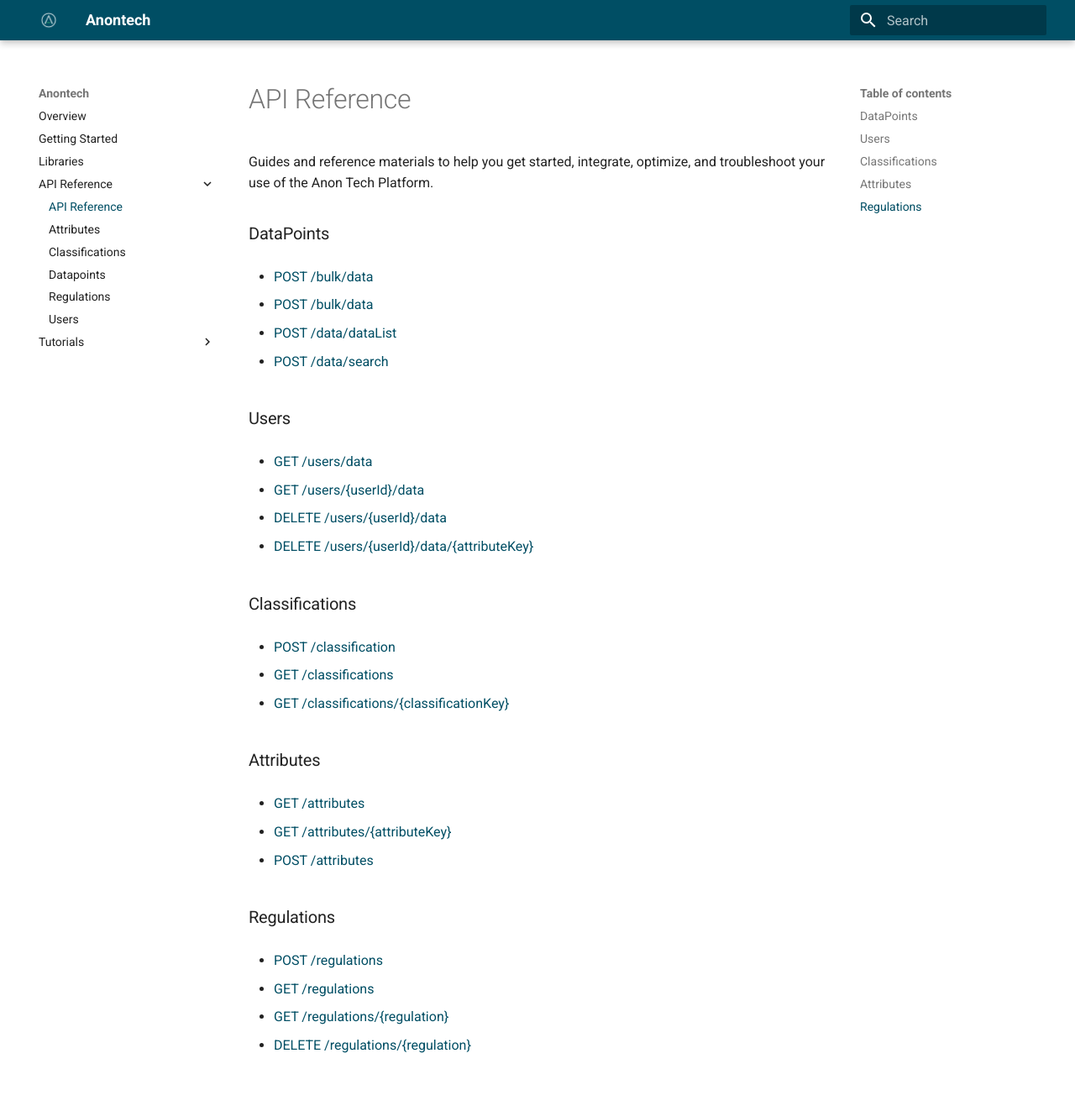
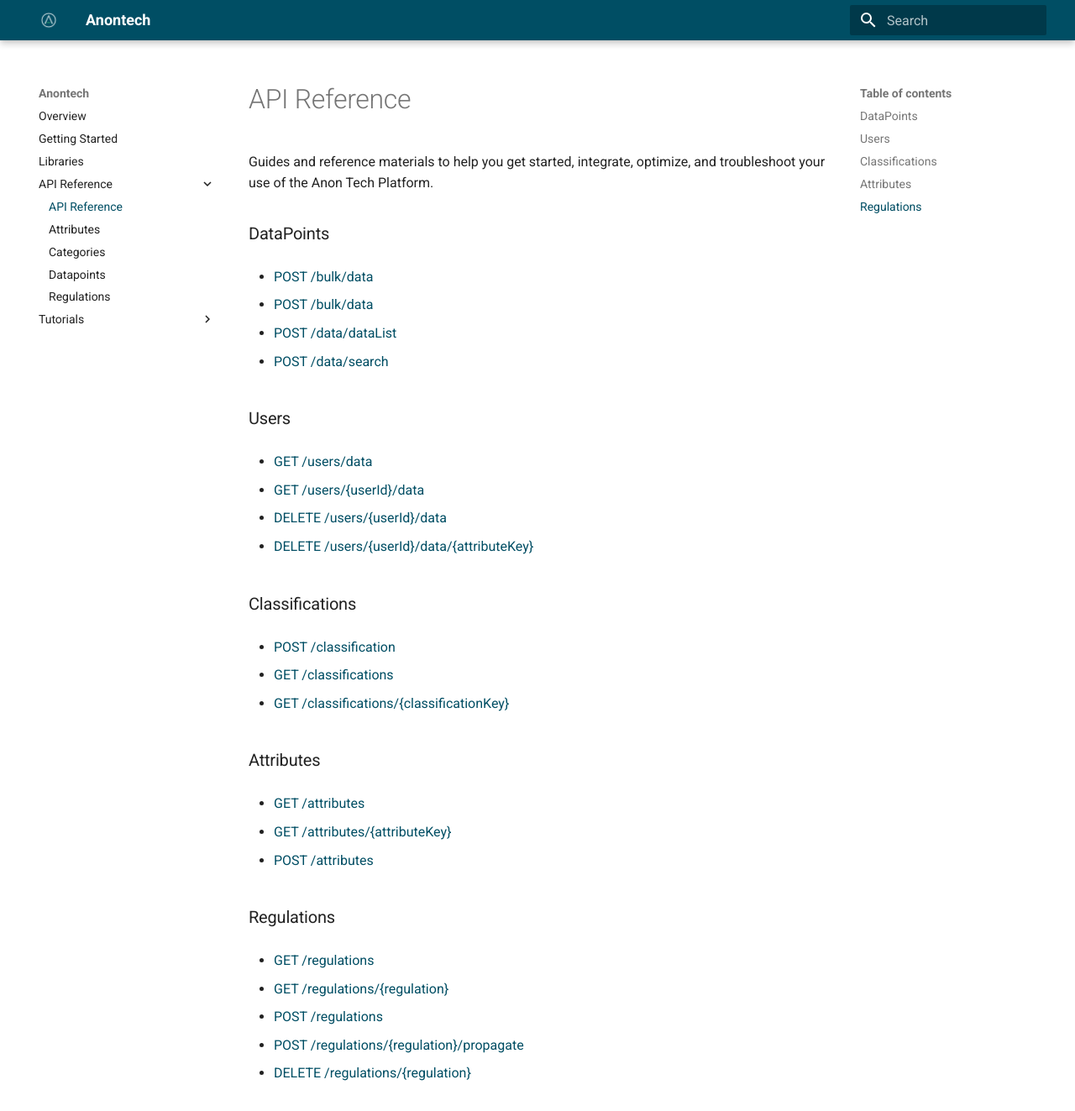
Before and after one commit to anontechnology/documentation, an MkDocs documentation site: the page built from docs/API Reference/api-endpoints.md, in a window 1280 px wide and 1323 px high. Shown: the whole window at 84% size. Built offline with MkDocs 1.6.1 and Material for MkDocs 9.7.7, drawn with Linux system fonts in a browser that asks for light colours.

Commit message:
fixed some links on list of endpoints

```diff
--- a/docs/API Reference/api-endpoints.md
+++ b/docs/API Reference/api-endpoints.md
@@ -35,19 +35,21 @@
 
 ### Attributes
 
--   [GET /attributes](/API Reference/attributes)
+-   [GET /attributes](/API Reference/attributes#get-attributes)
 
--   [GET /attributes/{attributeKey}](/API Reference/attributes)
+-   [GET /attributes/{attributeKey}](/API Reference/attributes#get-attributes-attribute-key)
 
--   [POST /attributes](/API Reference/attributes)
+-   [POST /attributes](/API Reference/attributes#post-attributes)
 
 
 ### Regulations
 
--   [POST /regulations](/API Reference/regulations)
+-   [GET /regulations](/API Reference/regulations#get-regulations)
 
--   [GET /regulations](/API Reference/regulations)
+-   [GET /regulations/{regulation}](/API Reference/regulations#get-regulations-regulation-key)
 
--   [GET /regulations/{regulation}](/API Reference/regulations)
+-   [POST /regulations](/API Reference/regulations#post-regulations)
 
--   [DELETE /regulations/{regulation}](/API Reference/regulations)
+-   [POST /regulations/{regulation}/propagate](/API Reference/regulations#post-regulations-regulation-key-propagate)
+
+-   [DELETE /regulations/{regulation}](/API Reference/regulations#delete-regulations-regulation-key)
--- /dev/null
+++ b/docs/API Reference/categories.md
@@ -0,0 +1 @@
+# Categories
--- a/docs/API Reference/classifications.md
+++ /dev/null
@@ -1 +0,0 @@
-# Classifications
--- a/docs/API Reference/users.md
+++ /dev/null
@@ -1 +0,0 @@
-# Users
```
